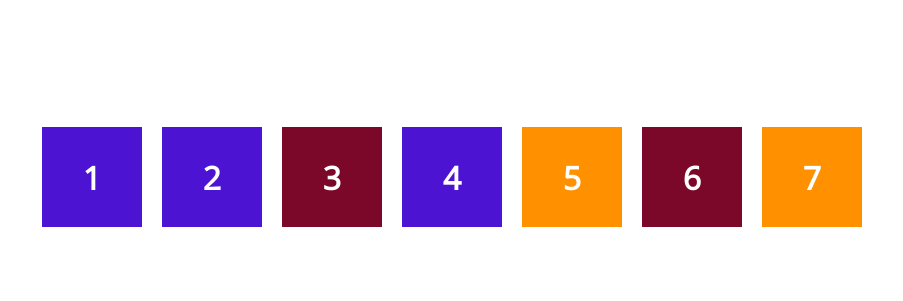
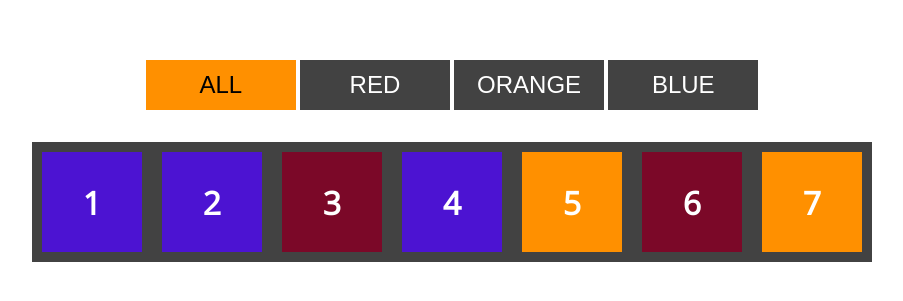
Before and after one commit to iambariz/Sorterz, a plain HTML site: page index.html in a window 1280 px wide. Shown: the part 191-492 px from the top of the page, without its empty margins (188-1091 px from the left). Drawn offline with nearby package versions, Linux system fonts and the light colour scheme.

Commit message:
Update index.html

```diff
--- a/index.html
+++ b/index.html
@@ -16,6 +16,7 @@
             height: 90vh;
             font-family: 'Open Sans', sans-serif;
             font-weight: 800;
+            flex-direction: column;
         }
 
         .sorterz-container {
@@ -47,12 +48,40 @@
         .orange {
             background-color: #FF9000;
         }
+
+        .sorterz-container {
+            background-color: #424242;
+        }
+
+        .project-btn {
+            background-color: #424242;
+            border: 0px;
+            width: 150px;
+            height: 50px;
+            font-size: 1.5rem;
+            text-transform: uppercase;
+            cursor: pointer;
+            color: #fff;
+        }
+
+        .project-btn.active {
+            background-color: #FF9000;
+            color: #000;
+        }
     </style>
 </head>
 
 <body>
 
     <div class="main">
+
+        <div class="filter-button-group">
+
+            <button class="project-btn active button is-checked" data-filter="*">all</button>
+            <button class="project-btn" data-filter=".html">red</button>
+            <button class="project-btn" data-filter=".css">orange</button>
+            <button class="project-btn" data-filter=".php">blue</button>
+        </div>
         <div class="sorterz-container">
             <div class="sorterz-item blue">1</div>
             <div class="sorterz-item blue">2</div>
```
